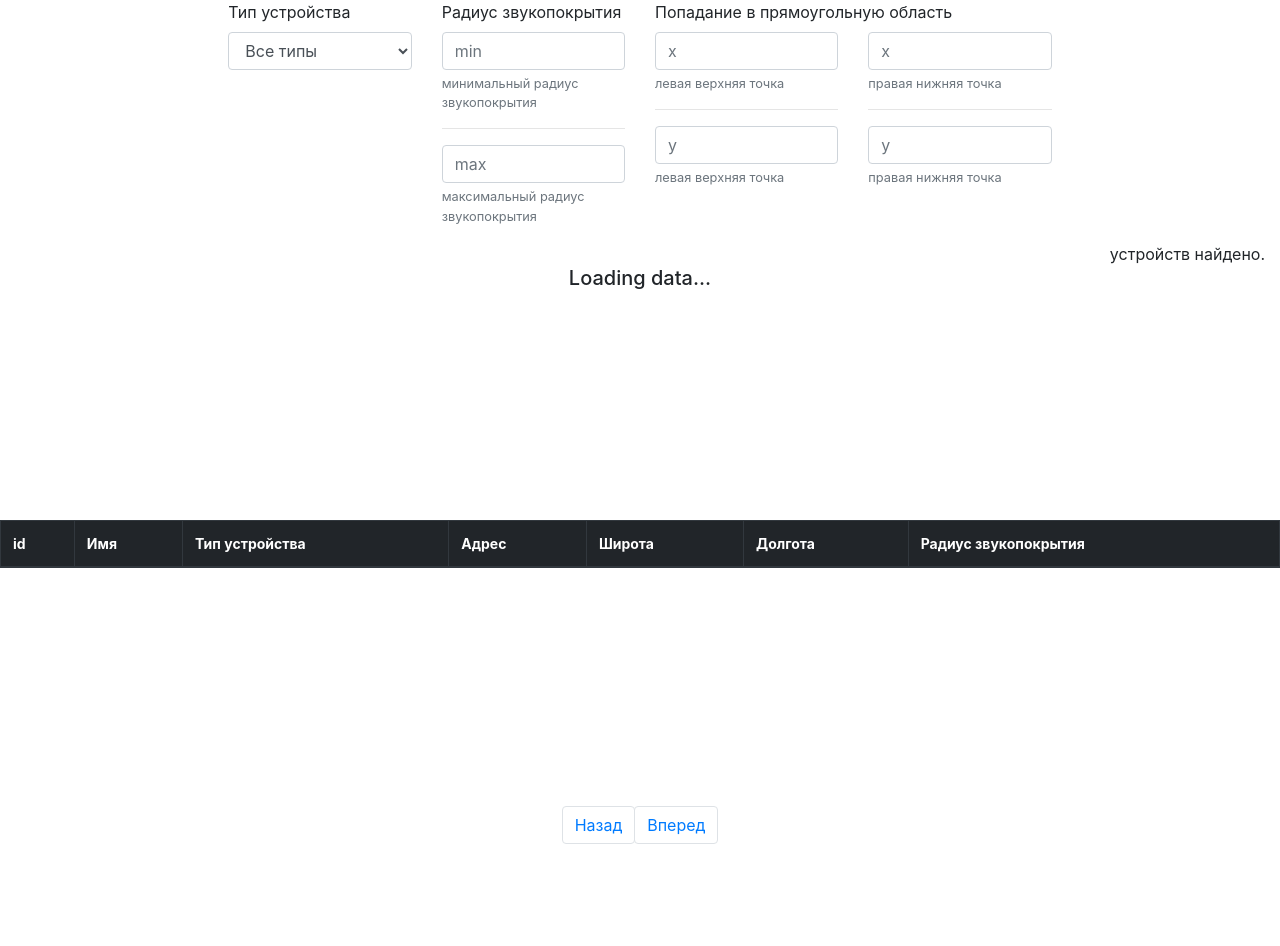
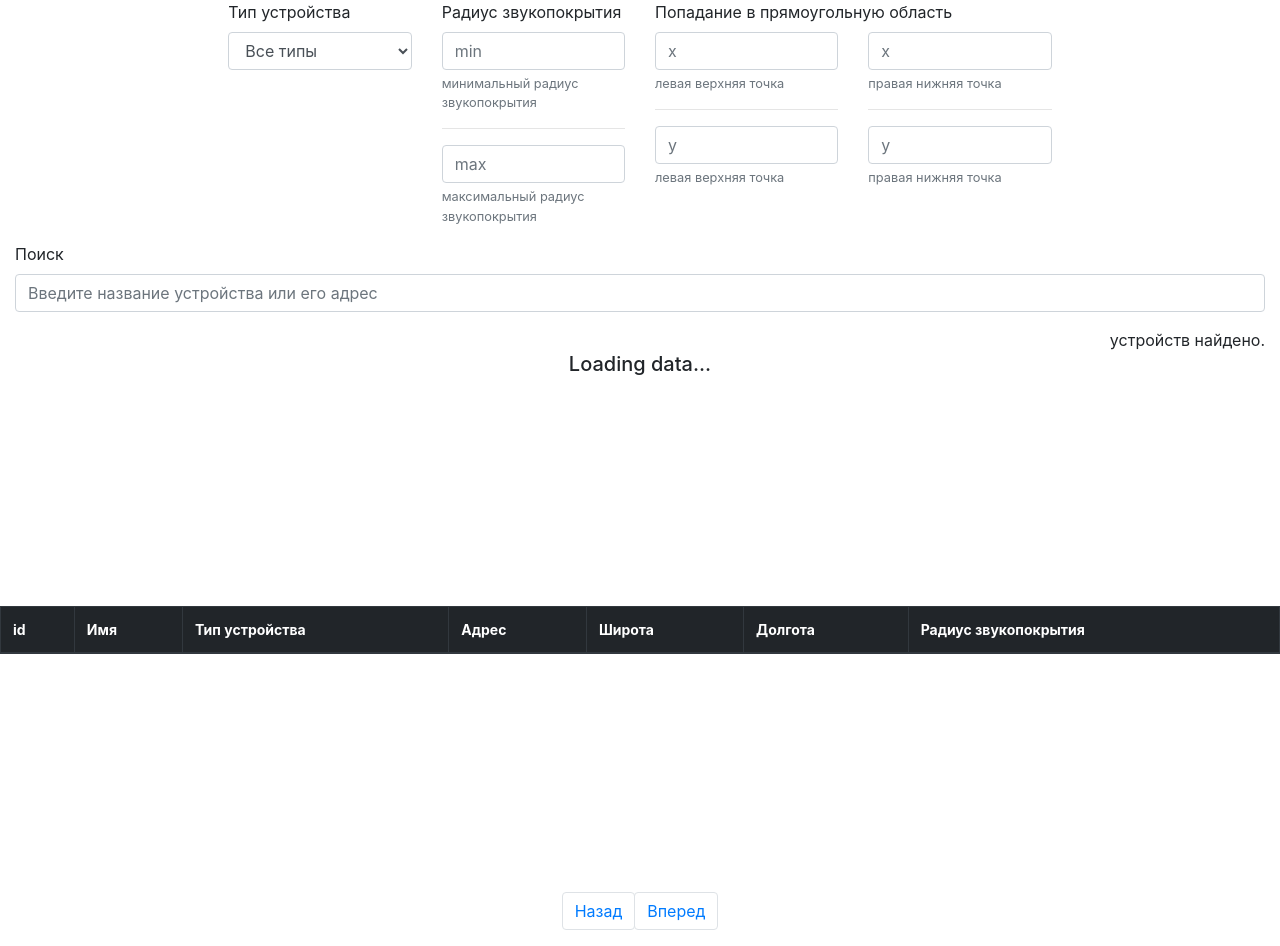
Before and after one commit to YaroLuck/InfoDevTestProject, a Django app: page / in a window 1280 px wide. Before the commit the page ends 844 px from the top, so only its background shows below. Run offline with Django 3.2, Linux system fonts and the light colour scheme; data comes from the database, SQL or seed files in the repository; lists and menus that the app fills with data are empty; some libraries are stand-ins or nearby versions.

Commit message:
Поиск в процессе

```diff
--- a/alarmdevice/templates/alarmdevice/device.html
+++ b/alarmdevice/templates/alarmdevice/device.html
@@ -51,6 +51,15 @@
                     </div>
                 </div>
             </div>
+            <div class="row justify-content-center">
+                <div class="col-sm-12 col-2">
+                    <div class="form-group justify-content-center">
+                        <label for="device_types">Поиск</label>
+                        <input class="form-control" type="text" placeholder="Введите название устройства или его адрес">
+                        </select>
+                    </div>
+                </div>
+            </div>
         </div>
     </section>
     <section>
```
